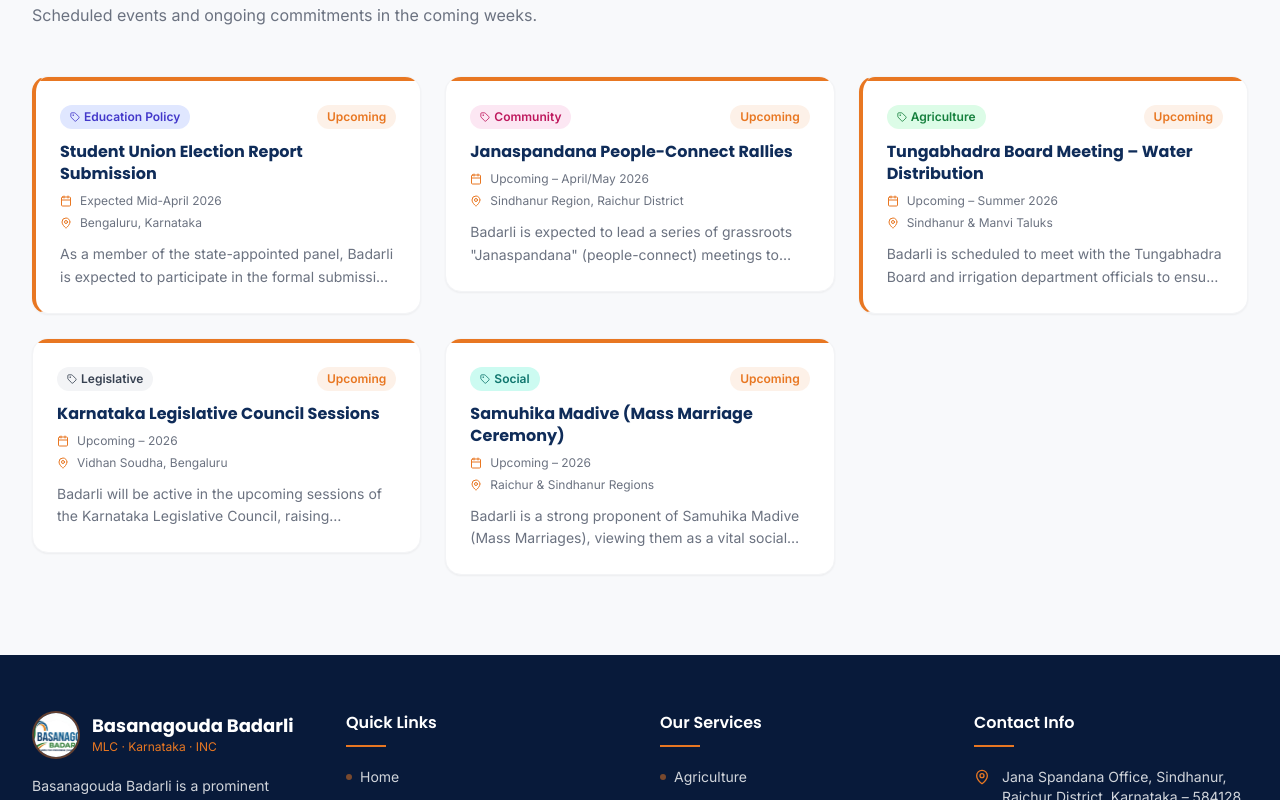
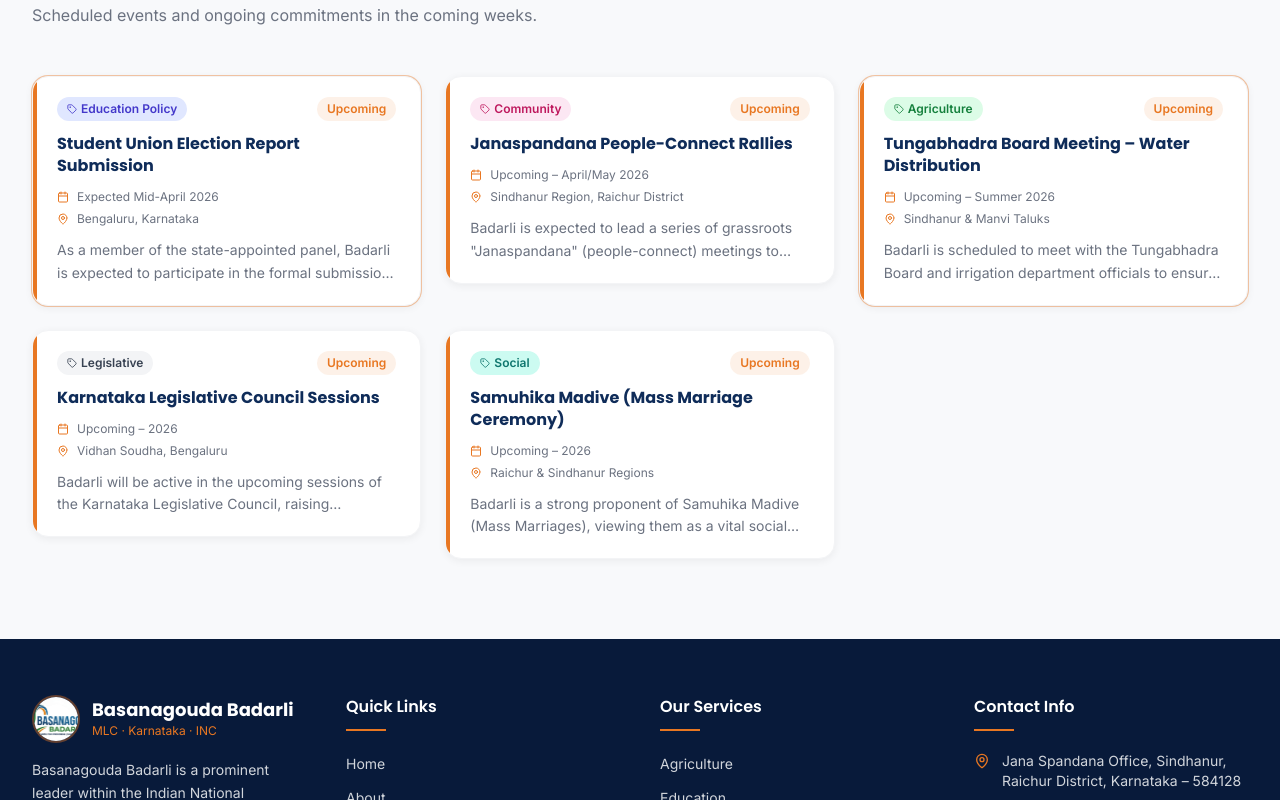
Before and after one commit to Smoke221/urban-octo-sniffle, a React (Vite) app in the folder politician-portfolio/: page /events in a window 1280 px wide. Shown: the part 660-1460 px from the top of the page. Built offline with nearby package versions, Linux system fonts and the light colour scheme.

Commit message:
fixing user experience.

```diff
--- a/politician-portfolio/src/App.tsx
+++ b/politician-portfolio/src/App.tsx
@@ -1,6 +1,14 @@
-import { useState } from 'react';
+import { useState, useEffect } from 'react';
 import { BrowserRouter, Routes, Route, useLocation } from 'react-router-dom';
 import { AnimatePresence, motion } from 'framer-motion';
+
+function ScrollToTop() {
+  const { pathname } = useLocation();
+  useEffect(() => {
+    window.scrollTo({ top: 0, behavior: 'instant' });
+  }, [pathname]);
+  return null;
+}
 
 import Navbar from './components/layout/Navbar';
 import Footer from './components/layout/Footer';
@@ -65,6 +73,7 @@ export default function App() {
 
   return (
     <BrowserRouter>
+      <ScrollToTop />
       <div className="flex flex-col min-h-screen">
         <Navbar onJoinClick={() => setJoinOpen(true)} />
         <main className="flex-1">
--- a/politician-portfolio/src/components/layout/Footer.tsx
+++ b/politician-portfolio/src/components/layout/Footer.tsx
@@ -91,9 +91,8 @@ export default function Footer() {
                 <li key={link.href}>
                   <Link
                     to={link.href}
-                    className="text-gray-300 text-sm font-inter hover:text-saffron transition-colors flex items-center gap-2 group"
+                    className="text-gray-300 text-sm font-inter hover:text-saffron transition-colors"
                   >
-                    <span className="w-1.5 h-1.5 rounded-full bg-saffron/50 group-hover:bg-saffron transition-colors" />
                     {link.label}
                   </Link>
                 </li>
@@ -111,9 +110,8 @@ export default function Footer() {
                 <li key={link.href}>
                   <Link
                     to={link.href}
-                    className="text-gray-300 text-sm font-inter hover:text-saffron transition-colors flex items-center gap-2 group"
+                    className="text-gray-300 text-sm font-inter hover:text-saffron transition-colors"
                   >
-                    <span className="w-1.5 h-1.5 rounded-full bg-saffron/50 group-hover:bg-saffron transition-colors" />
                     {link.label}
                   </Link>
                 </li>
--- a/politician-portfolio/src/components/ui/EventCard.tsx
+++ b/politician-portfolio/src/components/ui/EventCard.tsx
@@ -21,20 +21,26 @@ interface EventCardProps {
 export default function EventCard({ event, compact = false }: EventCardProps) {
   const catColor = categoryColors[event.category] || 'bg-gray-100 text-gray-700';
 
+  const isUpcoming = event.status === 'upcoming';
+
   return (
     <div
-      className={`bg-white rounded-2xl border border-gray-100 hover:border-saffron/30 shadow-sm hover:shadow-lg transition-all duration-300 overflow-hidden group ${
-        event.highlight ? 'border-l-4 !border-l-saffron' : ''
-      }`}
+      className={`relative bg-white rounded-2xl overflow-hidden group transition-all duration-300
+        border border-gray-100 hover:border-saffron/20
+        shadow-[0_2px_8px_rgba(0,0,0,0.06)] hover:shadow-[0_8px_24px_rgba(15,44,89,0.12)]
+        hover:-translate-y-0.5
+        ${event.highlight ? 'ring-1 ring-saffron/40' : ''}`}
     >
-      {/* Status strip */}
+      {/* Left accent bar */}
       <div
-        className={`h-1 w-full ${
-          event.status === 'upcoming' ? 'bg-saffron' : 'bg-gray-200'
+        className={`absolute left-0 top-0 bottom-0 w-1 transition-all duration-300 ${
+          isUpcoming
+            ? 'bg-saffron group-hover:w-1.5'
+            : 'bg-gray-200 group-hover:bg-gray-300'
         }`}
       />
 
-      <div className="p-5 lg:p-6">
+      <div className="pl-5 pr-5 pt-5 pb-5 lg:pl-6 lg:pr-6 lg:pt-5 lg:pb-5">
         {/* Top row */}
         <div className="flex items-start justify-between gap-3 mb-3">
           <span
@@ -45,17 +51,17 @@ export default function EventCard({ event, compact = false }: EventCardProps) {
           </span>
           <span
             className={`text-xs font-semibold font-inter px-2.5 py-1 rounded-full ${
-              event.status === 'upcoming'
+              isUpcoming
                 ? 'bg-saffron/10 text-saffron'
                 : 'bg-gray-100 text-gray-500'
             }`}
           >
-            {event.status === 'upcoming' ? 'Upcoming' : 'Past'}
+            {isUpcoming ? 'Upcoming' : 'Past'}
           </span>
         </div>
 
         {/* Title */}
-        <h3 className="font-poppins font-bold text-base text-navy mb-2 leading-snug group-hover:text-saffron transition-colors line-clamp-2">
+        <h3 className="font-poppins font-bold text-base text-navy mb-3 leading-snug group-hover:text-saffron transition-colors line-clamp-2">
           {event.title}
         </h3>
 
--- a/politician-portfolio/src/index.css
+++ b/politician-portfolio/src/index.css
@@ -52,9 +52,10 @@ h1, h2, h3, h4, h5, h6 {
   animation-play-state: paused;
 }
 
-/* Custom scrollbar */
+/* Custom scrollbar — global */
 ::-webkit-scrollbar {
   width: 6px;
+  height: 6px;
 }
 ::-webkit-scrollbar-track {
   background: #f1f1f1;
@@ -62,6 +63,23 @@ h1, h2, h3, h4, h5, h6 {
 ::-webkit-scrollbar-thumb {
   background: #0F2C59;
   border-radius: 3px;
+}
+
+/* Timeline horizontal scroll — saffron scrollbar */
+.timeline-scroll::-webkit-scrollbar {
+  height: 4px;
+}
+.timeline-scroll::-webkit-scrollbar-track {
+  background: rgba(255,255,255,0.08);
+  border-radius: 2px;
+}
+.timeline-scroll::-webkit-scrollbar-thumb {
+  background: #E87722;
+  border-radius: 2px;
+}
+.timeline-scroll {
+  scrollbar-color: #E87722 rgba(255,255,255,0.08);
+  scrollbar-width: thin;
 }
 
 /* INC tricolor strip */
--- a/politician-portfolio/src/pages/Home.tsx
+++ b/politician-portfolio/src/pages/Home.tsx
@@ -207,16 +207,16 @@ export default function Home({
         </div>
 
         {/* News Ticker */}
-        <div className="absolute bottom-0 left-0 right-0 bg-saffron/90 backdrop-blur-sm py-2.5 overflow-hidden">
-          <div className="flex items-center gap-4">
-            <div className="shrink-0 bg-navy text-white text-xs font-bold font-inter px-4 py-1 uppercase tracking-wider z-10">
+        <div className="absolute bottom-0 left-0 right-0 bg-navy-dark/95 backdrop-blur-sm border-t border-white/10 overflow-hidden">
+          <div className="flex items-stretch">
+            <div className="shrink-0 bg-saffron text-white text-xs font-bold font-poppins px-5 py-3 uppercase tracking-widest flex items-center">
               LATEST
             </div>
-            <div className="overflow-hidden flex-1">
-              <p className="ticker-animate text-white text-sm font-inter font-medium">
+            <div className="overflow-hidden flex-1 flex items-center py-3 pl-4">
+              <p className="ticker-animate text-gray-200 text-sm font-inter">
                 {tickerItems.map((item, i) => (
                   <span key={item.id}>
-                    {i > 0 && <span className="mx-6 opacity-60">•</span>}
+                    {i > 0 && <span className="mx-8 text-saffron/60">|</span>}
                     {item.title}
                   </span>
                 ))}
@@ -376,7 +376,7 @@ export default function Home({
           <div className="hidden md:block relative mt-8">
             {/* Gold line */}
             <div className="absolute top-8 left-0 right-0 h-0.5 bg-gold/30" />
-            <div className="flex gap-0 overflow-x-auto pb-4 snap-x snap-mandatory">
+            <div className="flex gap-0 overflow-x-auto pb-4 snap-x snap-mandatory timeline-scroll">
               {achievements.map((item, idx) => (
                 <FadeInSection key={item.id} delay={idx * 0.08} className="shrink-0 w-56 snap-start">
                   <div className="relative pt-16 pr-4">
@@ -514,17 +514,18 @@ export default function Home({
       {/* ── 8. NEWS ────────────────────────────────────────────── */}
       <section className="py-20 bg-white">
         <div className="max-w-7xl mx-auto px-4 sm:px-6 lg:px-8">
-          {/* Red ticker strip */}
-          <div className="bg-navy rounded-xl overflow-hidden mb-10">
-            <div className="flex items-center">
-              <div className="shrink-0 bg-red-600 text-white text-xs font-bold font-inter px-4 py-3 uppercase tracking-wider">
+          {/* Breaking news ticker strip */}
+          <div className="bg-navy-dark rounded-xl overflow-hidden mb-10 border border-navy/20 shadow-sm">
+            <div className="flex items-stretch">
+              <div className="shrink-0 flex items-center gap-2 bg-red-600 text-white text-xs font-bold font-poppins px-5 py-3.5 uppercase tracking-widest">
+                <span className="w-2 h-2 rounded-full bg-white animate-pulse shrink-0" />
                 BREAKING
               </div>
-              <div className="overflow-hidden flex-1 py-3 px-4">
-                <p className="ticker-animate text-gray-300 text-sm font-inter">
+              <div className="overflow-hidden flex-1 flex items-center py-3.5 px-5 border-l border-white/10">
+                <p className="ticker-animate text-gray-200 text-sm font-inter">
                   {tickerItems.map((item, i) => (
                     <span key={item.id}>
-                      {i > 0 && <span className="mx-6 text-gray-600">|</span>}
+                      {i > 0 && <span className="mx-8 text-saffron/50">•</span>}
                       {item.title}
                     </span>
                   ))}
--- a/politician-portfolio/src/pages/News.tsx
+++ b/politician-portfolio/src/pages/News.tsx
@@ -38,15 +38,16 @@ export default function News() {
 
       {/* Breaking news ticker */}
       <div className="bg-navy-dark border-b border-white/10 overflow-hidden">
-        <div className="flex items-center">
-          <div className="shrink-0 bg-red-600 text-white text-xs font-bold font-inter px-5 py-3.5 uppercase tracking-wider">
+        <div className="flex items-stretch">
+          <div className="shrink-0 flex items-center gap-2 bg-red-600 text-white text-xs font-bold font-poppins px-5 py-3.5 uppercase tracking-widest">
+            <span className="w-2 h-2 rounded-full bg-white animate-pulse shrink-0" />
             BREAKING
           </div>
-          <div className="overflow-hidden flex-1 py-3 px-4">
-            <p className="ticker-animate text-gray-300 text-sm font-inter">
+          <div className="overflow-hidden flex-1 flex items-center py-3.5 px-5 border-l border-white/10">
+            <p className="ticker-animate text-gray-200 text-sm font-inter">
               {tickerItems.map((item, i) => (
                 <span key={item.id}>
-                  {i > 0 && <span className="mx-6 text-gray-600">|</span>}
+                  {i > 0 && <span className="mx-8 text-saffron/50">•</span>}
                   {item.title}
                 </span>
               ))}
```
